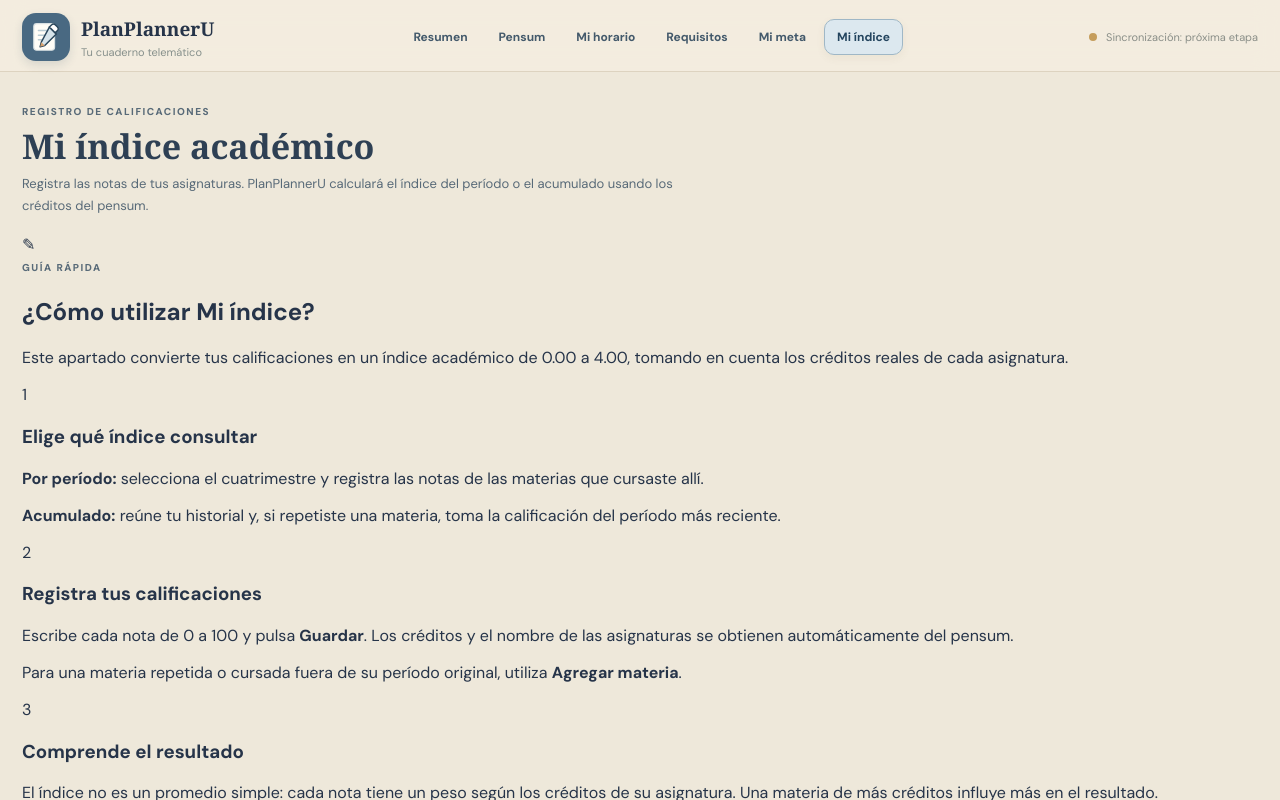
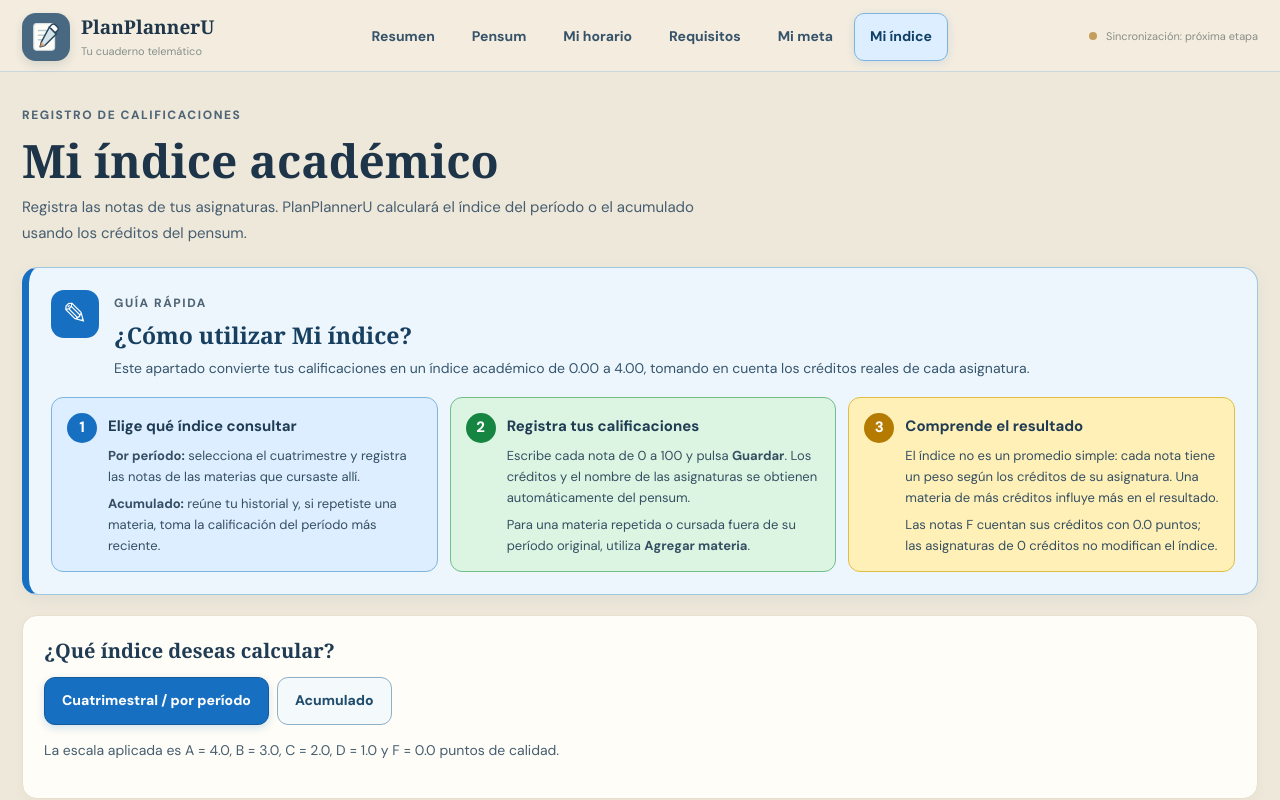
Before and after one commit to aabrc/PlanPlannerU, a React (Vite) app: page / in a window 1280 px wide. Both pictures are taken after a click on the button "Mi índice". Shown: the top 800 px of the page. Built offline with nearby package versions, Linux system fonts and the light colour scheme.

Commit message:
Use vivid accessible colors and larger controls across planner

```diff
--- a/src/styles.css
+++ b/src/styles.css
@@ -279,3 +279,387 @@ input::placeholder { color: #71808a; opacity: 1; }
 @media (prefers-reduced-motion: reduce) {
   *, *::before, *::after { scroll-behavior: auto !important; animation-duration: .01ms !important; transition-duration: .01ms !important; }
 }
+
+/* Stronger, more readable visual system — November 2026 */
+:root {
+  --blue: #176fc1;
+  --green: #168541;
+  --yellow: #e8ad00;
+  --ink: #1f3448;
+  --muted: #4d6273;
+}
+body {
+  color: #20374b;
+  font-size: 16px;
+  line-height: 1.55;
+}
+button, input, select, textarea { font-size: 14px; }
+.eyebrow {
+  color: #4f6576;
+  font-size: 12px;
+  letter-spacing: .13em;
+}
+.page-heading { margin: 30px 0 21px; }
+.page-heading h1, .hero-sheet h1 {
+  color: #1d3449;
+  font-size: clamp(32px, 4vw, 46px);
+}
+.page-heading p, .hero-sheet p, .paper-card p {
+  color: #465d70;
+  font-size: 15px;
+  line-height: 1.75;
+}
+.topbar { border-bottom-color: #c9d7e0; }
+.nav-button {
+  color: #36536a;
+  font-size: 14px;
+  padding: 12px 15px;
+  min-height: 44px;
+}
+.nav-button.active {
+  color: #103f65;
+  background: #dceeff;
+  border: 1px solid #7db4df;
+  box-shadow: 0 2px 8px #176fc122;
+}
+.nav-button:hover, .secondary-button:hover, .filter-button:hover {
+  color: #123d60;
+  background: #e3f1fb;
+}
+.primary-button {
+  background: #176fc1;
+  border: 1px solid #125c9f;
+  font-size: 14px;
+  padding: 13px 18px;
+  min-height: 46px;
+}
+.primary-button:hover { background: #105b9d; }
+.secondary-button {
+  color: #174f78;
+  background: #eaf4fc;
+  border: 1px solid #9dc4e0;
+  font-size: 13px;
+  padding: 11px 15px;
+  min-height: 42px;
+}
+.stats-grid { gap: 15px; }
+.stat-card { border-color: #d2dce2; padding: 19px; }
+.stat-card span {
+  color: #4b6274;
+  font-size: 12px;
+}
+.stat-card strong { color: #203c54; font-size: 29px; }
+.stat-card small { color: #526879; font-size: 12px; }
+.panel-heading h2, .paper-card h2 { color: #203c54; font-size: 22px; }
+.progress-track { background: #e4e8e6; height: 14px; }
+.progress-fill { background: linear-gradient(90deg,#1976d2 0%,#159447 100%); }
+.plan-toolbar {
+  background: #f3f8fc;
+  border-color: #c9dce9;
+  padding: 15px;
+}
+.search-input {
+  color: #203c54;
+  font-size: 15px;
+  min-height: 46px;
+  padding: 12px 14px;
+}
+.filter-button {
+  color: #35536a;
+  background: #fff;
+  border: 1px solid #b9cbd7;
+  font-size: 12px;
+  padding: 10px 13px;
+  min-height: 40px;
+}
+.filter-button.active {
+  color: #fff;
+  background: #176fc1;
+  border-color: #176fc1;
+}
+.period-card { border-color: #cfd9dd; }
+.period-summary { background: #f4f8fa; padding: 17px 19px; }
+.period-summary strong { color: #253f55; font-size: 17px; }
+.period-summary small, .period-progress {
+  color: #4e6576;
+  font-size: 12px;
+}
+.period-card.complete { border: 2px solid #23934d; }
+.period-card.complete > summary {
+  background: #dff6e6;
+}
+.course-grid { gap: 13px; }
+.course-card, .elective-card {
+  border-color: #cbd7dd;
+  padding: 16px;
+}
+.course-card.approved {
+  background: #dff6e6;
+  border: 1px solid #38a45c;
+}
+.course-card.inprogress {
+  background: #e0f0ff;
+  border: 1px solid #4b9bd5;
+}
+.course-card.blocked, .course-card.lagged {
+  background: #fff3c4;
+  border: 1px solid #e0b52f;
+}
+.course-code { color: #155b94; font-size: 13px; }
+.course-name { color: #293f52; font-size: 15px; line-height: 1.5; }
+.course-details { color: #4f6473; font-size: 12px; }
+.status-badge {
+  font-size: 11px;
+  padding: 6px 9px;
+  border-radius: 8px;
+}
+.status-badge.pending { color: #485866; background: #e8edf0; }
+.status-badge.inprogress { color: #104e7e; background: #b9dcf5; }
+.status-badge.approved { color: #125c2e; background: #bfe9c9; }
+.status-badge.blocked, .status-badge.lagged {
+  color: #704d00;
+  background: #ffe28a;
+}
+.state-button {
+  color: #174e75;
+  background: #eff7fd;
+  border-color: #8db9d8;
+  border-radius: 9px;
+  padding: 10px 15px;
+  min-height: 42px;
+  font-size: 13px;
+}
+.state-button.pending { color: #15598f; background: #e1f0fc; border-color: #86b9df; }
+.state-button.inprogress { color: #104c79; background: #b8dcf5; border-color: #4c9bd5; }
+.state-button.approved { color: #125b2e; background: #bfe9c9; border-color: #55ad70; }
+.elective-section h3 { font-size: 18px; }
+.elective-heading h4 { color: #293f52; font-size: 15px; }
+.field-label, .form-field {
+  color: #435c70;
+  font-size: 13px;
+}
+.elective-card select, .form-field input, .form-field select,
+.index-period-select select, .add-course-row select {
+  min-height: 45px;
+  color: #253f54;
+  border-color: #aebfc9;
+  font-size: 14px;
+  padding: 10px 12px;
+}
+.external-row { border-color: #cbd9df; padding: 15px; }
+.external-copy strong { color: #155b94; font-size: 13px; }
+.external-copy small { color: #445e70; font-size: 13px; }
+.external-state { color: #41596c; font-size: 12px; }
+.external-row.is-done { background: #dff6e6; border-color: #53a96e; }
+.notice-panel {
+  background: #fff0b8;
+  border-color: #dfb52c;
+  color: #664900;
+  font-size: 13px;
+}
+.empty-message {
+  color: #4c6272;
+  background: #edf3f6;
+  border: 1px solid #d1dce1;
+  font-size: 14px;
+}
+.app-footer { color: #526879; font-size: 12px; }
+
+/* Academic index: larger controls, saturated status colors and clear guidance */
+.index-guide {
+  margin: 0 0 20px;
+  padding: 22px;
+  border: 1px solid #9fc5df;
+  border-left: 7px solid #176fc1;
+  border-radius: 16px;
+  background: #edf6fd;
+  box-shadow: 0 5px 16px #1b5a8310;
+}
+.index-guide-heading { display: flex; align-items: flex-start; gap: 15px; }
+.index-guide-icon {
+  display: grid;
+  flex: 0 0 48px;
+  width: 48px;
+  height: 48px;
+  place-items: center;
+  border-radius: 13px;
+  background: #176fc1;
+  color: white;
+  font-size: 30px;
+  font-weight: 700;
+}
+.index-guide-heading h2 {
+  color: #173f60;
+  font: 700 23px Georgia,serif;
+  margin: 4px 0 6px;
+}
+.index-guide-heading p {
+  color: #36566d;
+  font-size: 14px;
+  line-height: 1.65;
+  margin: 0;
+}
+.index-guide-steps {
+  display: grid;
+  grid-template-columns: repeat(3,minmax(0,1fr));
+  gap: 12px;
+  margin-top: 17px;
+}
+.index-guide-step {
+  display: flex;
+  align-items: flex-start;
+  gap: 11px;
+  padding: 15px;
+  border-radius: 12px;
+  border: 1px solid;
+}
+.index-guide-step.blue { background: #dceeff; border-color: #7eb5df; }
+.index-guide-step.green { background: #dcf5e2; border-color: #72bd88; }
+.index-guide-step.yellow { background: #fff0b8; border-color: #e2bd45; }
+.index-step-number {
+  display: grid;
+  flex: 0 0 30px;
+  width: 30px;
+  height: 30px;
+  place-items: center;
+  border-radius: 50%;
+  background: #176fc1;
+  color: #fff;
+  font-size: 15px;
+  font-weight: 900;
+}
+.index-guide-step.green .index-step-number { background: #168541; }
+.index-guide-step.yellow .index-step-number { background: #b47b00; }
+.index-guide-step h3 {
+  color: #203c54;
+  font-size: 15px;
+  margin: 2px 0 8px;
+}
+.index-guide-step p {
+  color: #354f62;
+  font-size: 13px;
+  line-height: 1.6;
+  margin: 6px 0 0;
+}
+.index-intro, .index-entry-panel, .index-formula { padding: 21px; }
+.index-intro > strong, .index-formula > strong { color: #203c54; font-size: 20px; }
+.index-intro > p, .index-entry-panel > p, .index-formula > p {
+  color: #465e70;
+  font-size: 14px;
+  line-height: 1.7;
+}
+.index-mode-button {
+  color: #204d6d;
+  border: 1px solid #8eafc4;
+  background: #f4f9fc;
+  border-radius: 11px;
+  font-size: 14px;
+  padding: 12px 17px;
+  min-height: 48px;
+}
+.index-mode-button.active {
+  color: #fff;
+  background: #176fc1;
+  border-color: #125a9a;
+  box-shadow: 0 3px 9px #176fc133;
+}
+.index-panel-heading h2, .index-entry-panel h2 {
+  color: #203c54;
+  font-size: 22px;
+}
+.index-panel-heading p { color: #465e70; font-size: 14px; }
+.index-period-select, .add-course-row label {
+  color: #40596c;
+  font-size: 13px;
+}
+.add-course-row {
+  background: #fff5cf;
+  border: 1px solid #e4c85d;
+  padding: 15px;
+}
+.add-course-row button:disabled { opacity: .62; }
+.grade-entry-row {
+  border-color: #c7d4db;
+  padding: 15px;
+  gap: 12px;
+}
+.grade-course-copy strong { color: #155b94; font-size: 13px; }
+.grade-course-copy span { color: #344e62; font-size: 14px; }
+.grade-course-credits { color: #425a6c; font-size: 12px; }
+.grade-input-field { color: #3f596d; font-size: 12px; }
+.grade-input-field input {
+  min-height: 45px;
+  font-size: 15px;
+  padding: 10px 12px;
+  border-color: #9fb3c0;
+}
+.grade-quality { color: #35566c; font-size: 12px; font-weight: 700; }
+.grade-save-button, .grade-remove-button {
+  font-size: 12px;
+  padding: 10px 13px;
+  min-height: 42px;
+}
+.grade-save-button {
+  color: white;
+  background: #168541;
+  border-color: #116c34;
+}
+.grade-save-button:hover { background: #116d35; }
+.grade-remove-button {
+  color: #714c00;
+  background: #fff0b8;
+  border-color: #dfb633;
+}
+.index-feedback {
+  color: #125c2e;
+  font-size: 13px;
+  font-weight: 700;
+}
+.cumulative-grade-row {
+  color: #3e5668;
+  font-size: 13px;
+  padding: 13px;
+}
+.cumulative-grade-row strong { color: #203f57; }
+.cumulative-grade-row small { color: #4e6576; font-size: 12px; }
+.index-result-panel {
+  background: #d9f3df;
+  border: 2px solid #55a96f;
+  border-left: 8px solid #168541;
+  padding: 23px;
+}
+.index-result-main span {
+  color: #225b35;
+  font-size: 12px;
+}
+.index-result-main strong {
+  color: #11652f;
+  font-size: 52px;
+}
+.index-result-main small { color: #365f43; font-size: 12px; }
+.index-result-details strong { color: #214d31; font-size: 26px; }
+.index-result-details span { color: #3d6248; font-size: 12px; }
+.grade-scale span {
+  color: #344e62;
+  background: #f3f7f9;
+  border: 1px solid #c5d3db;
+  font-size: 13px;
+  padding: 10px 12px;
+}
+.grade-scale strong { color: #173f60; }
+.index-form > small {
+  color: #435c6d;
+  font-size: 13px;
+  line-height: 1.7;
+}
+@media (max-width: 900px) {
+  .index-guide-steps { grid-template-columns: 1fr; }
+}
+@media (max-width: 620px) {
+  .nav-button { font-size: 13px; padding: 11px 12px; }
+  .index-guide { padding: 16px; }
+  .index-guide-heading h2 { font-size: 20px; }
+  .index-guide-step p { font-size: 13px; }
+  .index-mode-button { width: 100%; }
+  .grade-entry-row { padding: 13px; }
+}
```
